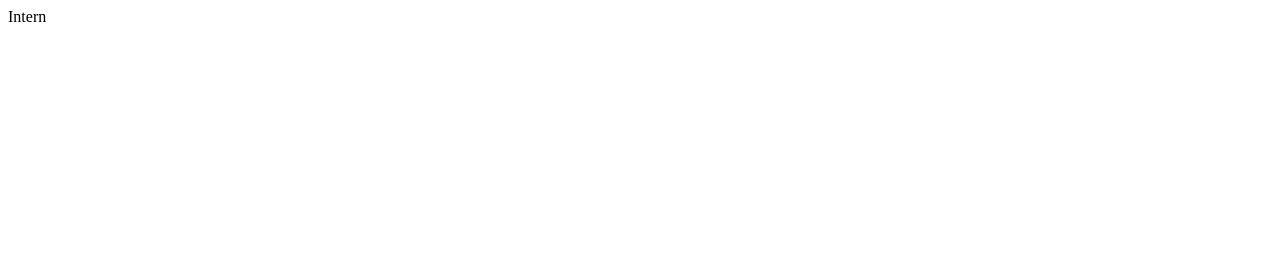
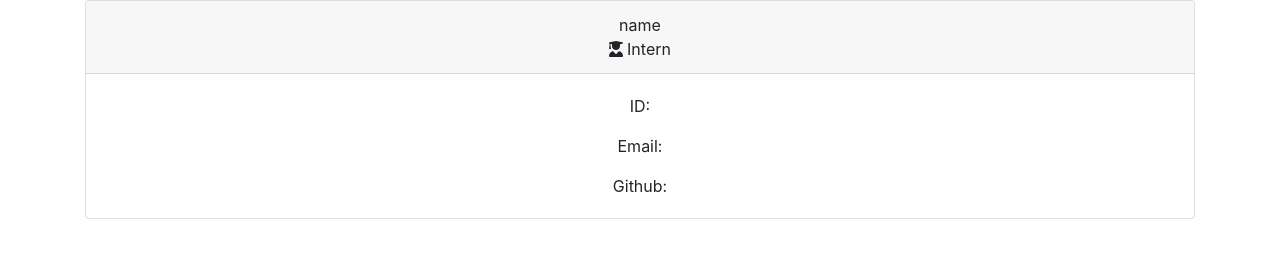
Before and after one commit to jamesdcraine/JChomework8, a website: page templates/intern.html in a window 1280 px wide. Drawn offline with nearby package versions, Linux system fonts and the light colour scheme.

Commit message:
set up basics of html

```diff
--- a/templates/intern.html
+++ b/templates/intern.html
@@ -1,11 +1,32 @@
 <!DOCTYPE html>
 <html lang="en">
 <head>
+    <!-- add font awesome -->
+    <script src="https://kit.fontawesome.com/b3d4efdc4f.js" crossorigin="anonymous"></script>
+    <!-- bootstrap -->
+    <link rel="stylesheet" type="text/css" href="https://stackpath.bootstrapcdn.com/bootstrap/4.4.1/css/bootstrap.min.css" integrity="sha384-Vkoo8x4CGsO3+Hhxv8T/Q5PaXtkKtu6ug5TOeNV6gBiFeWPGFN9MuhOf23Q9Ifjh" crossorigin="anonymous">
+    <!-- add stylesheet -->
+    <link rel="stylesheet" type="text/css" href="style.css">
+
     <meta charset="UTF-8">
     <meta name="viewport" content="width=device-width, initial-scale=1.0">
     <title>Document</title>
 </head>
 <body>
-    Intern
-</body>
-</html>
+    <div class="container" style="text-align: center;">
+    <section class="card">
+        <div class="card-header">
+            <div>name</div>
+            <div><i class="fas fa-user-graduate">&nbsp</i>Intern</div>
+        </div>
+        <div class="card-body">
+            <p class="card-text">ID:</p>
+            <p class="card-text">Email:</p>
+            <p class="card-text">Github:</p>
+        </div>
+    </section>
+
+        </div>
+
+    </body>
+    </html>
```
Also changed, not shown: templates/employee.html (deleted, +0 -12 lines), templates/engineer.html (+24 -3 lines), templates/manager.html (+24 -3 lines).
